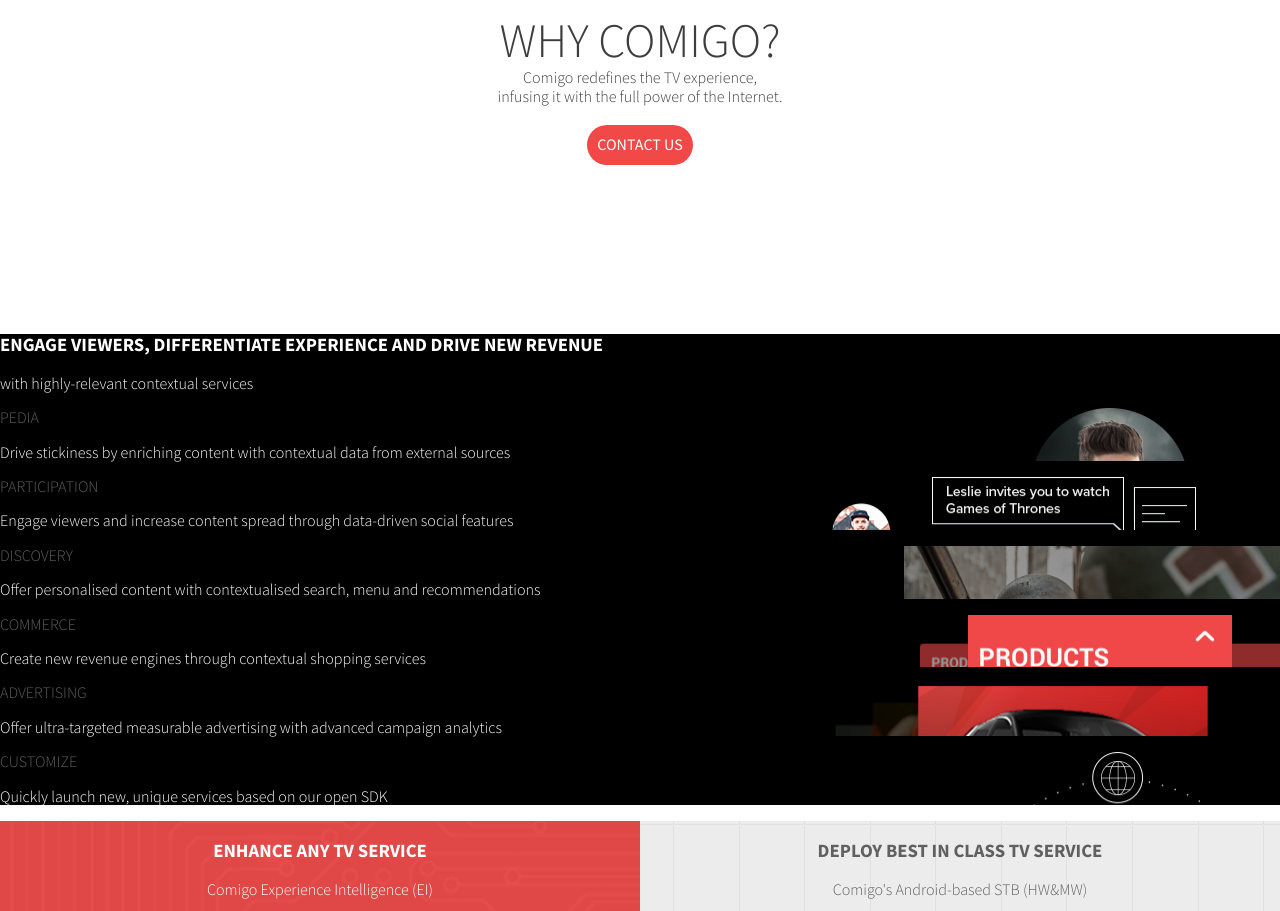
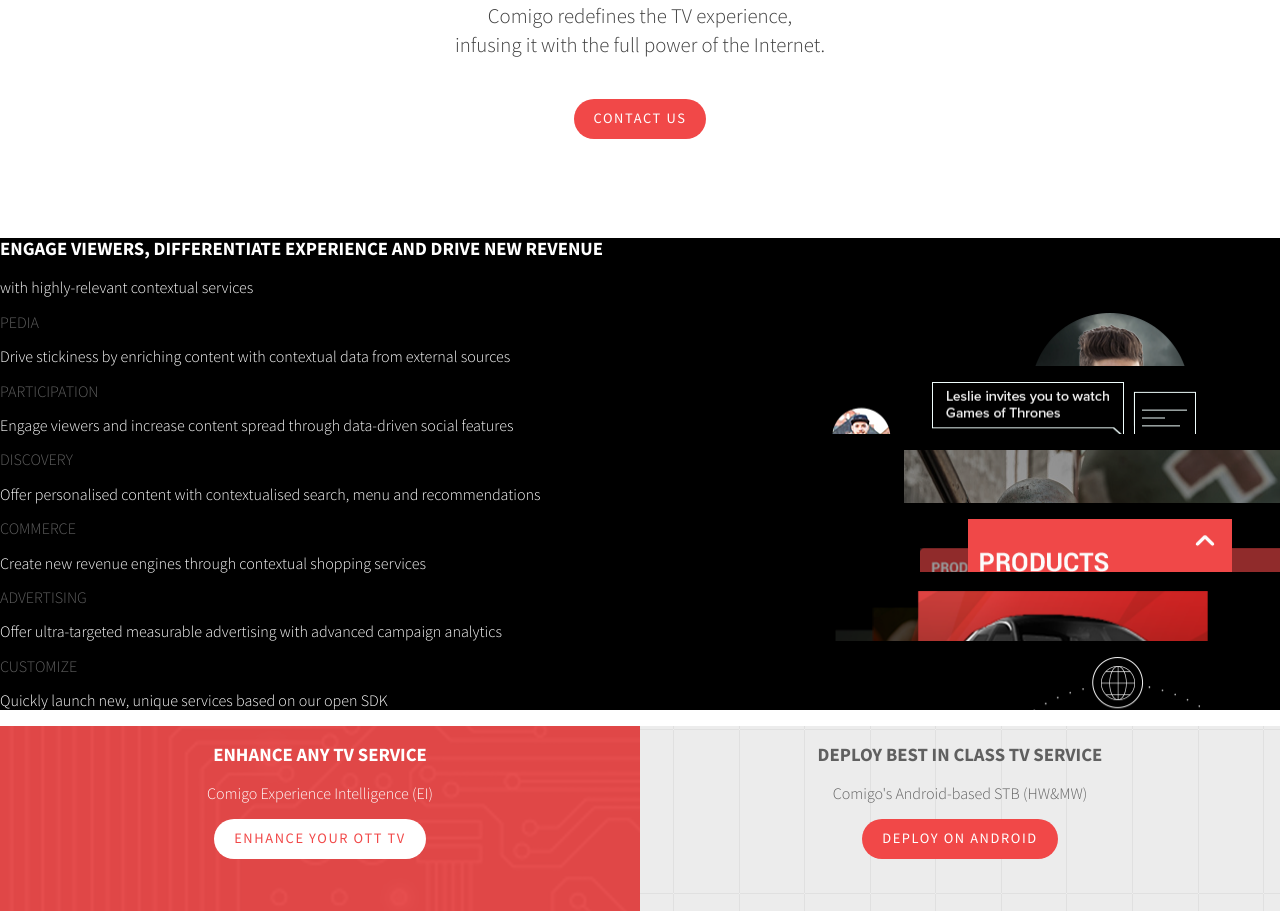
Before and after one commit to ilanpeer/comigo, a website: page index.html in a window 1280 px wide. Shown: the part 723-1634 px from the top of the page. Drawn offline with nearby package versions, Linux system fonts and the light colour scheme.

Commit message:
nice work today

```diff
--- a/index.html
+++ b/index.html
@@ -30,7 +30,7 @@
             <li> <a href="http://www.comigo.com/our-solutions/android-stb/" class="capitalized"> Android STB </a> </li>
           </ul>
         <li> <a href="http://www.comigo.com/partners/"> Partners </a> </li>
-        <li> <a href="#"> Industries Insights </a>
+        <li> <a href="#"> Industry Insights </a>
           <ul class="industry-inside">
             <li> <a href="http://www.comigo.com/media-room/" class="capitalized"> Media Room </a> </li>
             <li> <a href="http://www.comigo.com/blog/" class="capitalized"> Blog </a> </li>
@@ -57,7 +57,7 @@
     <a class="red-btn" href="#"> Contact Us </a>
   </section>
   <section class="interactive">
-    <div>
+    <div class="services">
       <h3 class="capitalized" >Engage viewers, differentiate experience and drive new revenue</h3>
     <p>with highly-relevant contextual services</p>
     <ul>
--- a/styles/main.css
+++ b/styles/main.css
@@ -1,26 +1,49 @@
 /*global*/
-
 html {
   box-sizing: border-box;
 }
 *, *:before, *:after {
   box-sizing: inherit;
 }
-
 head {
   font-size: 100%;
 }
-
 body {
   font-family: 'Source Sans Pro', sans-serif;
   font-weight: 300;
 }
-
 ul {
   list-style: none;
   padding: 0;
   margin: 0;
 }
+.red-btn {
+  display: inline-block;
+  background-color: #f14848;
+  color: #ffffff;
+  height: 40px;
+  text-transform: uppercase;
+  padding: 11px 20px;
+  border-radius: 20px;
+  font-weight: 400;
+  font-size: 0.9rem;
+  letter-spacing: 0.1rem;
+}
+.white-btn {
+  display: inline-block;
+  background-color: #ffffff;
+  color: #f14848;
+  height: 40px;
+  text-transform: uppercase;
+  padding: 11px 20px;
+  border-radius: 20px;
+  font-weight: 400;
+  font-size: 0.9rem;
+  letter-spacing: 0.1rem;
+}
+
+/*the shiznit*/
+
 header {
 height: 66px;
 }
@@ -51,28 +74,6 @@
 }
 .logo-top img {
 vertical-align: middle;
-}
-.red-btn {
-  display: inline-block;
-  color: white;
-  background-color: #f14848;
-  height: 40px;
-  text-align: center;
-  text-transform: uppercase;
-  padding: 10px;
-  border-radius: 20px;
-  font-weight: 400;
-}
-.white-btn {
-  display: inline-block;
-  background-color: #ffffff;
-  color: red;
-  height: 40px;
-  text-align: center;
-  text-transform: uppercase;
-  padding: 10px;
-  border-radius: 20px;
-  font-weight: 400;
 }
 
 /*links*/
@@ -289,16 +290,19 @@
   color: #3d3d3d;
   display: block;
   text-align: center;
-  padding: 150px 0 150px
+  padding: 60px 0 80px
 }
 .why-comigo h3 {
-  font-size: 3rem;
+  font-size: 3.2rem;
   font-weight: 300;
   margin: 0;
 }
 .why-comigo p {
+  font-size: 1.3rem;
   font-weight: 300;
   margin: 0;
+  padding: 20px 0 20px;
+  line-height: 1.8rem;
 }
 .why-comigo a {
   color: white;
```
Lines whose indentation alone changed are shown as unchanged.
